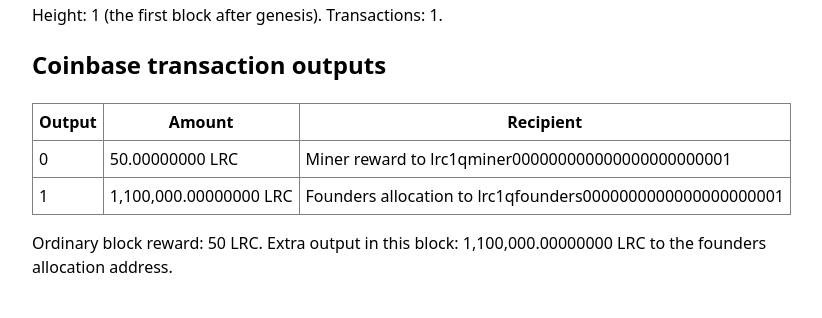
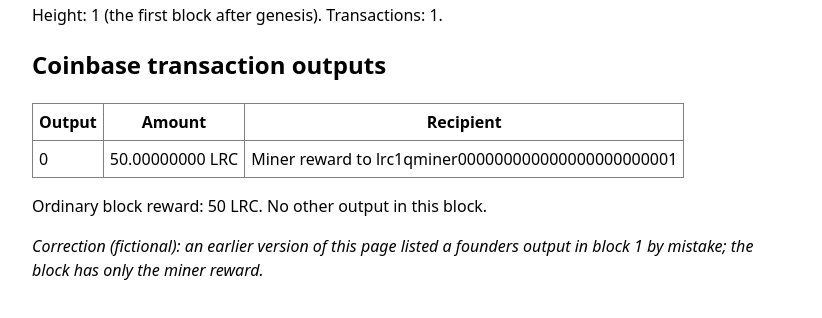
Before and after one commit to brilliantnodes/launch-claim-checker, a plain HTML site: page docs/v2/lurchcoin-block-1.html in a window 1280 px wide. Shown: the part 168-486 px from the top of the page, without its empty margins (228-1050 px from the left). Drawn offline with Linux system fonts and the light colour scheme.

Commit message:
Fictional explorer data correction for lurchcoin (Bradbury live run of Launch Claim Checker v2)
Co-Authored-By: Claude Opus 5.5 <noreply@anthropic.com>
Claude-Session: https://claude.ai/code/session_01PmboiXeSxAX9LMvc5cn1bn

```diff
--- a/docs/v2/lurchcoin-block-1.html
+++ b/docs/v2/lurchcoin-block-1.html
@@ -9,8 +9,7 @@
 <table border="1" cellpadding="6" style="border-collapse:collapse">
 <tr><th>Output</th><th>Amount</th><th>Recipient</th></tr>
 <tr><td>0</td><td>50.00000000 LRC</td><td>Miner reward to lrc1qminer000000000000000000000001</td></tr>
-<tr><td>1</td><td>1,100,000.00000000 LRC</td><td>Founders allocation to lrc1qfounders0000000000000000000001</td></tr>
 </table>
-<p>Ordinary block reward: 50 LRC. Extra output in this block: 1,100,000.00000000 LRC to the founders allocation address.</p>
-
+<p>Ordinary block reward: 50 LRC. No other output in this block.</p>
+<p><em>Correction (fictional): an earlier version of this page listed a founders output in block 1 by mistake; the block has only the miner reward.</em></p>
 </body></html>
```
Also changed, not shown: web/public/v2/lurchcoin-block-1.html (+2 -3 lines).
